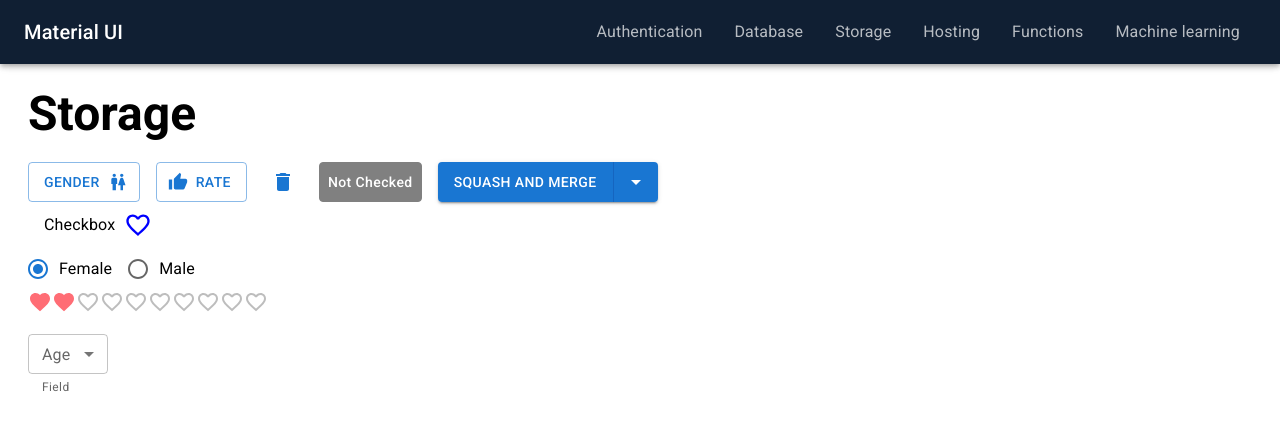
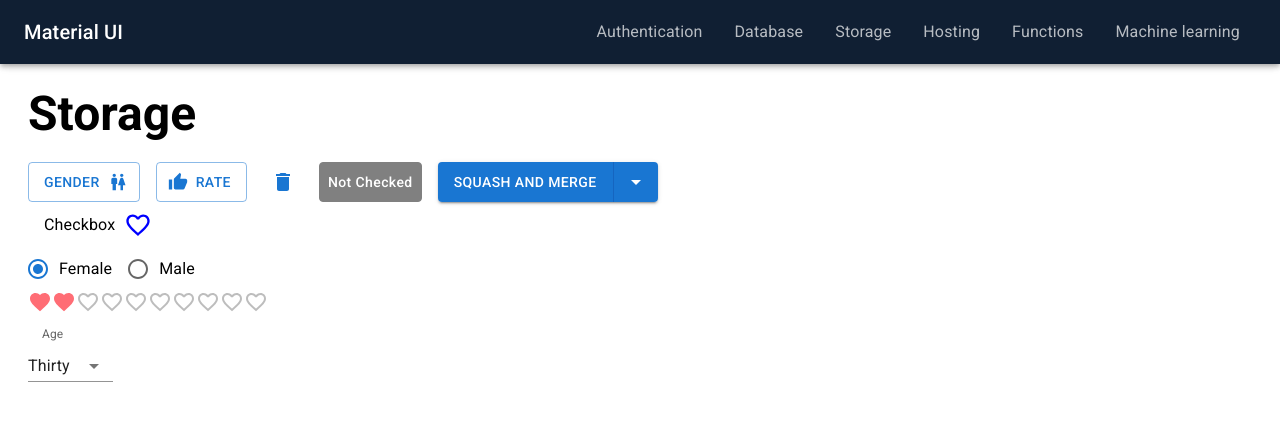
Before and after one commit to AmirHosseinRP/material-ui-practice, a React (Create React App) app: page /storage in a window 1280 px wide. Shown: the top 430 px of the page. Built offline with nearby package versions, Linux system fonts and the light colour scheme.

Commit message:
native select field

```diff
--- a/src/pages/Storage.js
+++ b/src/pages/Storage.js
@@ -6,7 +6,7 @@ import {
     FormControl,
     FormControlLabel,
     FormHelperText,
-    InputLabel,
+    InputLabel, NativeSelect,
     Select,
     Stack
 } from "@mui/material";
@@ -237,20 +237,21 @@ const Storage = () => {
                 max={10}
             />
             <Box sx={{mt:2}}>
-                <FormControl sx={{ minWidth: 80 }} size={"small"}>
-                    <InputLabel id="demo-simple-select-label">Age</InputLabel>
-                    <Select
-                        labelId="demo-simple-select-label"
-                        value={age}
-                        label="Age"
-                        autoWidth
-                        onChange={handleSelectChange}
+                <FormControl sx={{ minWidth: 80 }} >
+                    <InputLabel htmlFor="uncontrolled-native">
+                        Age
+                    </InputLabel>
+                    <NativeSelect
+                        defaultValue={30}
+                        inputProps={{
+                            name: 'age',
+                            id: 'uncontrolled-native',
+                        }}
                     >
-                        <MenuItem value={10}>Ten</MenuItem>
-                        <MenuItem value={20}>Twenty</MenuItem>
-                        <MenuItem value={30}>Thirty</MenuItem>
-                    </Select>
-                    <FormHelperText>Field</FormHelperText>
+                        <option value={10}>Ten</option>
+                        <option value={20}>Twenty</option>
+                        <option value={30}>Thirty</option>
+                    </NativeSelect>
                 </FormControl>
             </Box>
         </Box>
```
